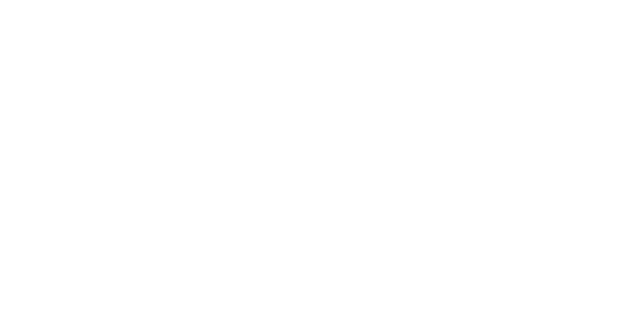
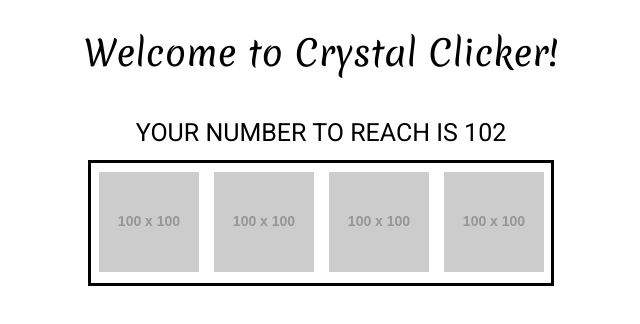
Before and after one commit to wntitus/unit-4-game-alt, a plain HTML site: page index.html in a window 1280 px wide. Shown: the whole page, without its empty margins (319-959 px from the left). Drawn offline with nearby package versions, Linux system fonts and the light colour scheme; placeholder pictures from the web are drawn by us.

Commit message:
filling out divs and and creating variables and styles

```diff
--- a/assets/css/style.css
+++ b/assets/css/style.css
@@ -0,0 +1,36 @@
+h1 {
+    font-family: 'Merienda', cursive;
+    font-size: 35px;
+}
+
+header {
+    align-content: center;
+    text-align: center;
+    margin: auto;
+    margin-top: 35px;
+}
+
+#userNum {
+    font-family: 'Roboto', sans-serif;
+    font-size: 25px;
+    text-align: center;
+    margin-top: 50px;
+}
+
+#crystalContainer {
+    align-content: center;
+    margin: auto;
+    margin-top: 15px;
+    border: 3px solid black;
+    height: 120px;
+    width: fit-content;
+}
+
+#crystalBoxOne, #crystalBoxTwo, #crystalBoxThree, #crystalBoxFour {
+    float: left;
+    margin: 7.5px;
+}
+
+#crystalBoxOne:hover, #crystalBoxTwo:hover, #crystalBoxThree:hover, #crystalBoxFour:hover {
+    opacity: .6;
+}
--- a/assets/javascript/game.js
+++ b/assets/javascript/game.js
@@ -0,0 +1,22 @@
+$(document).ready( function(){
+
+
+
+
+var crystalOne = Math.floor(Math.random() * 12) + 1;
+var crystalTwo = Math.floor(Math.random() * 12) + 1;
+var crystalThree = Math.floor(Math.random() * 12) + 1;
+var crystalFour = Math.floor(Math.random() * 12) + 1;
+var wins = 0;
+var losses = 0;
+var targetScore = Math.floor(Math.random() * 120) + 19;
+
+console.log(crystalOne);
+console.log(crystalTwo);
+console.log(crystalThree);
+console.log(crystalFour);
+console.log(targetScore);
+
+$("#userNum").html("YOUR NUMBER TO REACH IS " + targetScore)
+
+});
--- a/index.html
+++ b/index.html
@@ -4,11 +4,27 @@
         <meta charset = "UTF-8">
         <title>Crystal Clicker Game</title>
         <link rel = "stylesheet" href = "assets/css/reset.css">
+        <link href="https://fonts.googleapis.com/css?family=Merienda|Roboto|Roboto+Condensed" rel="stylesheet">
         <link rel = "stylesheet" href = "assets/css/style.css">
         <script
   src="https://code.jquery.com/jquery-3.3.1.min.js"
   integrity="sha256-FgpCb/KJQlLNfOu91ta32o/NMZxltwRo8QtmkMRdAu8="
   crossorigin="anonymous"></script>
         <script src = "assets/javascript/game.js"></script>
+
     </head>
+    <body>
+        <header>
+        <h1>Welcome to Crystal Clicker!</h1>
+        </header>
+        <div id = "gameBody">
+            <div id = "userNum"></div>
+            <div id = "crystalContainer">
+                <div id = "crystalBoxOne"><img src="http://via.placeholder.com/100x100"></div>
+                <div id = "crystalBoxTwo"><img src="http://via.placeholder.com/100x100"></div>
+                <div id = "crystalBoxThree"><img src="http://via.placeholder.com/100x100"></div>
+                <div id = "crystalBoxFour"><img src="http://via.placeholder.com/100x100"></div>
+            </div>
+        </div>
+    </body>
 </html>
```
